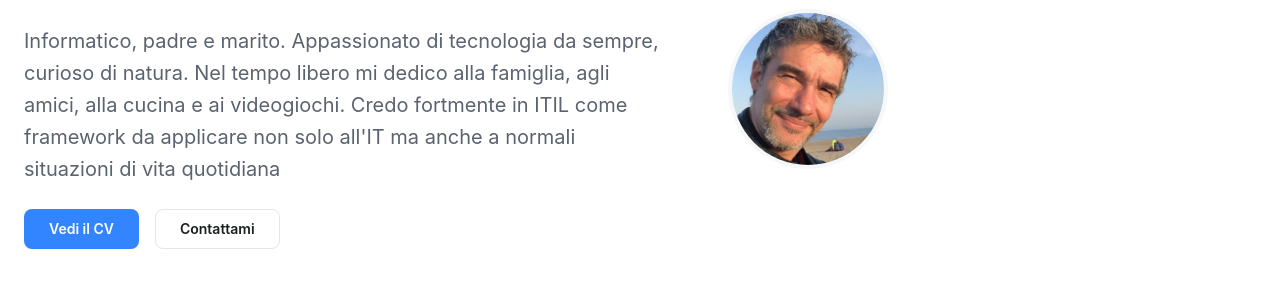
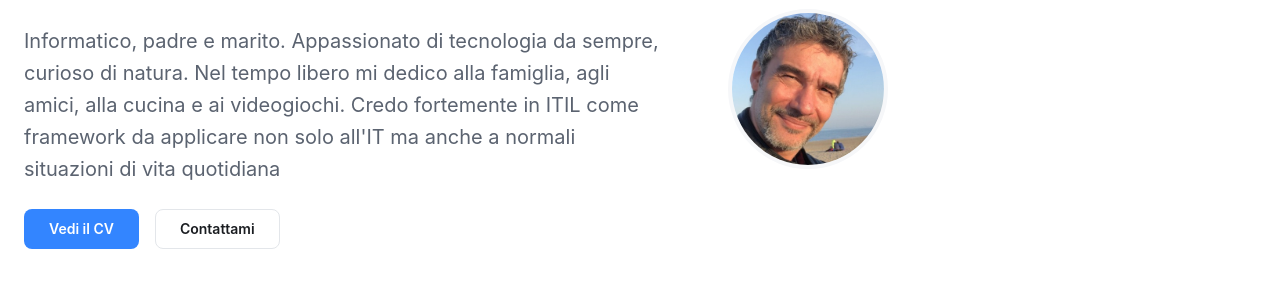
Before and after one commit to Skyflash/skyflash.github.io, a Jekyll site: the page built from index.html, in a window 1280 px wide and 900 px high. Shown: the part 302-589 px from the top of the window. Built offline with Jekyll 4.4.1, drawn with Linux system fonts in a browser that asks for light colours; comment, search, counter and statistics services are not loaded.

Commit message:
Fix refuso: fortmente -> fortemente
Co-Authored-By: Claude Sonnet 5 <noreply@anthropic.com>

```diff
--- a/_config.yml
+++ b/_config.yml
@@ -71,7 +71,7 @@ author:  # change following line to your infomation.
   email: c.castellari@gmail.com  # Leave blank if you don't have now
   cv: https://cristiancastellari.it/static/assets/cv/CV_Cristian_Castellari.pdf  # An online CV can be printed as PDF, leave blank if you don't have now
   desc: "Informatico, padre e marito. Appassionato di tecnologia da sempre, curioso di natura. Nel tempo libero mi dedico alla famiglia, agli amici, alla cucina e ai videogiochi.
-  Credo fortmente in ITIL come framework da applicare non solo all'IT ma anche a normali situazioni di vita quotidiana"
+  Credo fortemente in ITIL come framework da applicare non solo all'IT ma anche a normali situazioni di vita quotidiana"
 
 # comment
 disqus:  # if you wanna comment feature, go to https://disqus.com/ to get your configuration; if not, comment following two lines.
```
